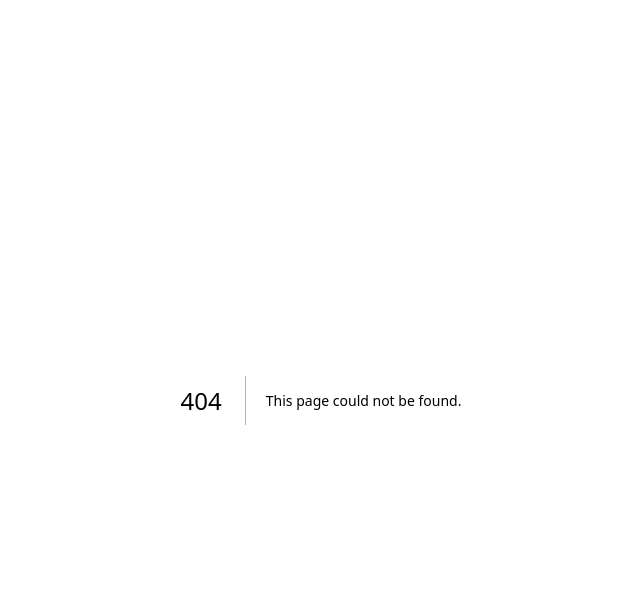
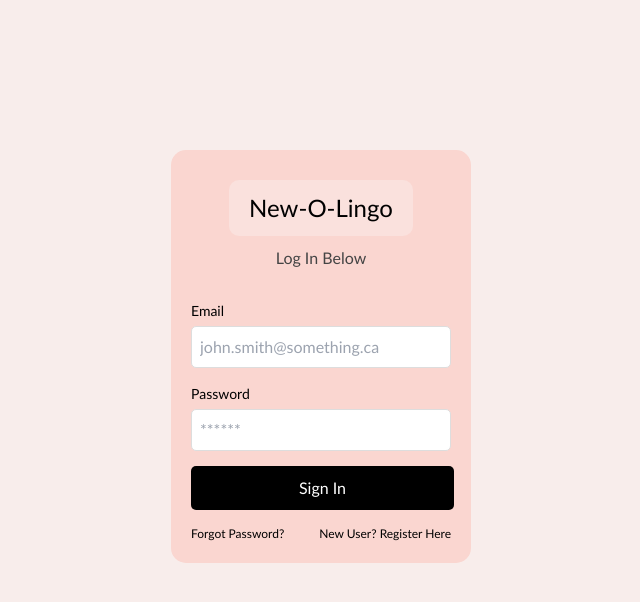
Before and after one commit to umayaush/Hackathon2024, a Next.js app in the folder my-app/: page /login in a window 1280 px wide. Before the commit this address had no page. Shown: the top 602 px of the page, without its empty margins (319-959 px from the left). Built offline with nearby package versions, Linux system fonts and the light colour scheme.

Commit message:
combined login pages

```diff
--- /dev/null
+++ b/my-app/app/forgotpassinput/page.js
@@ -0,0 +1,26 @@
+import React from 'react';
+import styles from './page.module.css'; // Import the CSS module
+import Link from "next/link";
+
+
+function forgotPass(){
+    return (
+
+    <div className={styles['forgot-pass-container']}>
+      <h1 className={styles['forgot-pass-title']}>New-O-Lingo</h1>
+      <p className={styles['forgot-pass-subtitle']}>Forgot Password?</p>
+
+    <div className={styles['forgot-pass-form']}>
+    <label htmlFor="email">Please enter your email below to recover your password:</label>
+    <input type='email' id='email' placeholder='john.smith@something.com'/>
+    </div>
+
+    <div>
+    <Link href='./forgotpassoutput'>
+        <button className={styles['forgot-input-button']}>Recover Your Password</button>
+    </Link>
+    </div>
+    </div>
+    );
+}
+export default forgotPass;
--- /dev/null
+++ b/my-app/app/forgotpassinput/page.module.css
@@ -0,0 +1,87 @@
+/* Title Box */
+.forgot-pass-title {
+  font-size: 24px;
+  color: #000;
+  margin: 10px 0;
+  padding: 10px 20px; /* Add padding to create space around the text */
+  background-color: #FAE1DD; /* White background for the rectangle */
+  border-radius: 10px; /* Rounded corners for the rectangle */
+}
+
+/* Other styles remain the same */
+.forgot-pass-container {
+  display: flex;
+  flex-direction: column;
+  align-items: center;
+  justify-content: center;
+  background-color: #fad6d0; /* light pink */
+  padding: 20px;
+  border-radius: 15px;
+  position: relative;
+  top: 150px; /* Shift the container down by 150px */
+  width: 350px;
+  height: 300px;
+  margin: auto;
+}
+
+.forgot-pass-subtitle {
+  font-size: 16px;
+  color: #444;
+  margin-bottom: 20px;
+}
+
+.forgot-pass-form {
+  width: 100%;
+  display: flex;
+  flex-direction: column;
+  align-items: flex-start;
+}
+
+.forgot-pass-form label {
+  font-size: 14px;
+  color: #000;
+  margin-top: 10px;
+}
+
+.forgot-pass-form input {
+  width: 100%;
+  padding: 8px;
+  margin: 5px 0;
+  border-radius: 5px;
+  margin-bottom: 15px;
+  border: 1px solid #ddd;
+}
+
+.forgot-pass-button {
+  width: 263px;
+  padding: 10px;
+  background-color: #000;
+  color: #fff;
+  border: none;
+  border-radius: 5px;
+  margin-top: 10px;
+  cursor: pointer;
+}
+
+.forgot-pass-links {
+  display: flex;
+  justify-content: space-between;
+  width: 100%;
+  margin-top: 15px;
+}
+
+.forgot-pass-links a {
+  font-size: 12px;
+  color: #000;
+  text-decoration: none;
+}
+.forgot-input-button {
+  width: 263px;
+  padding: 10px;
+  background-color: #000;
+  color: #fff;
+  border: none;
+  border-radius: 5px;
+  margin-top: 10px;
+  cursor: pointer;
+}
--- /dev/null
+++ b/my-app/app/forgotpassoutput/page.js
@@ -0,0 +1,25 @@
+import React from 'react';
+import styles from './page.module.css'; // Import the CSS module
+import Link from "next/link";
+
+function forgotPassOut(){
+    return(
+
+    <div className={styles['forgot-out-container']}>
+      <h1 className={styles['forgot-out-title']}>New-O-Lingo</h1>
+      <p className={styles['forgot-out-subtitle']}>Forgot Password?</p>
+
+    <div className={styles['forgot-out']}>
+        <h2>Your Password is: </h2>
+    </div>
+
+    <div>
+    <Link href='./login'>
+        <button className={styles['forgot-out-button']}>Log In</button>
+    </Link>
+    </div>
+    </div>
+
+    );
+}
+export default forgotPassOut;
--- /dev/null
+++ b/my-app/app/forgotpassoutput/page.module.css
@@ -0,0 +1,56 @@
+/* Title Box */
+.forgot-out-title {
+    font-size: 24px;
+    color: #000;
+    margin: 10px 0;
+    padding: 10px 20px; /* Add padding to create space around the text */
+    background-color: #FAE1DD; /* White background for the rectangle */
+    border-radius: 10px; /* Rounded corners for the rectangle */
+  }
+
+  /* Other styles remain the same */
+  .forgot-out-container {
+    display: flex;
+    flex-direction: column;
+    align-items: center;
+    justify-content: center;
+    background-color: #fad6d0; /* light pink */
+    padding: 20px;
+    border-radius: 15px;
+    position: relative;
+    top: 150px; /* Shift the container down by 150px */
+    width: 350px;
+    height: 300px;
+    margin: auto;
+  }
+
+  .forgot-out-subtitle {
+    font-size: 16px;
+    color: #444;
+    margin-bottom: 20px;
+  }
+
+  .forgot-out-form {
+    width: 100%;
+    display: flex;
+    flex-direction: column;
+    align-items: flex-start;
+  }
+
+  .forgot-out {
+    font-size: 18px;
+    color: #000;
+    margin-top: 10px;
+    font-weight: bold;
+  }
+
+  .forgot-out-button {
+    width: 263px;
+    padding: 10px;
+    background-color: #000;
+    color: #fff;
+    border: none;
+    border-radius: 5px;
+    margin-top: 10px;
+    cursor: pointer;
+  }
--- a/my-app/app/globals.css
+++ b/my-app/app/globals.css
@@ -9,8 +9,8 @@
 
 @media (prefers-color-scheme: dark) {
   :root {
-    --background: #0a0a0a;
-    --foreground: #ededed;
+    --background: #F8EDEB;
+    --foreground: #171717;
   }
 }
 
@@ -24,3 +24,15 @@ h1 {
   font-size: 40px;
   padding-left: 40px;
 }
+
+.login-button {
+  width: 250px;
+  padding: 10px;
+  background-color: #000;
+  color: #fff;
+  border: none;
+  border-radius: 5px;
+  margin-top: 58px;
+  margin-left: 350px;
+  cursor: pointer;
+}
--- /dev/null
+++ b/my-app/app/login/page.js
@@ -0,0 +1,37 @@
+import React from 'react';
+import styles from './page.module.css'; // Import the CSS module
+import Link from "next/link";
+
+function Login() {
+  return (
+    <div className={styles['login-container']}>
+      <h1 className={styles['login-title']}>New-O-Lingo</h1>
+      <p className={styles['login-subtitle']}>Log In Below</p>
+
+      <div className={styles['login-form']}>
+        <label htmlFor="email">Email</label>
+        <input type="email" id="email" placeholder="john.smith@something.ca" />
+
+        <label htmlFor="password">Password</label>
+        <input type="password" id="password" placeholder="******" />
+
+
+        <Link href="./dashboard">
+        <button className={styles['login-button']}>Sign In</button>
+
+      </Link>
+
+        <div className={styles['login-links']}>
+        <Link href="./forgotpassinput">
+  <button className={styles['forgot-pass-button']}>Forgot Password?</button>
+</Link>
+          <Link href="./newuser">
+  <button className={styles['new-user-button']}>New User? Register Here</button>
+</Link>
+        </div>
+      </div>
+    </div>
+  );
+}
+
+export default Login;
--- /dev/null
+++ b/my-app/app/login/page.module.css
@@ -0,0 +1,75 @@
+/* Title Box */
+.login-title {
+    font-size: 24px;
+    color: #000;
+    margin: 10px 0;
+    padding: 10px 20px; /* Add padding to create space around the text */
+    background-color: #FAE1DD; /* White background for the rectangle */
+    border-radius: 10px; /* Rounded corners for the rectangle */
+  }
+
+  /* Other styles remain the same */
+  .login-container {
+    display: flex;
+    flex-direction: column;
+    align-items: center;
+    justify-content: center;
+    background-color: #fad6d0; /* light pink */
+    padding: 20px;
+    border-radius: 15px;
+    position: relative;
+    top: 150px; /* Shift the container down by 50px */
+    width: 300px;
+    margin: auto;
+  }
+
+  .login-subtitle {
+    font-size: 16px;
+    color: #444;
+    margin-bottom: 20px;
+  }
+
+  .login-form {
+    width: 100%;
+    display: flex;
+    flex-direction: column;
+    align-items: flex-start;
+  }
+
+  .login-form label {
+    font-size: 14px;
+    color: #000;
+    margin-top: 10px;
+  }
+
+  .login-form input {
+    width: 100%;
+    padding: 8px;
+    margin: 5px 0;
+    border-radius: 5px;
+    border: 1px solid #ddd;
+  }
+
+  .login-button {
+    width: 263px;
+    padding: 10px;
+    background-color: #000;
+    color: #fff;
+    border: none;
+    border-radius: 5px;
+    margin-top: 10px;
+    cursor: pointer;
+  }
+
+  .login-links {
+    display: flex;
+    justify-content: space-between;
+    width: 100%;
+    margin-top: 15px;
+  }
+
+  .login-links a {
+    font-size: 12px;
+    color: #000;
+    text-decoration: none;
+  }
--- /dev/null
+++ b/my-app/app/newuser/page.js
@@ -0,0 +1,30 @@
+import React from "react";
+import styles from './page.module.css';
+import Link from "next/link";
+
+function Registration (){
+    return(
+        <div className={styles['registration-container']}>
+        <h1 className={styles['registration-title']}>New-O-Lingo</h1>
+        <p className={styles['registration-subtitle']}>New User Registration</p>
+
+        <div className={styles['registration-form']}>
+          <label htmlFor="name">Name</label>
+          <input type="name" id="name" placeholder="John Smith" />
+
+          <label htmlFor="email">Email</label>
+          <input type="email" id="email" placeholder="john.smith@something.com" />
+
+          <label htmlFor="password">Password</label>
+          <input type="password" id="password" placeholder="******" />
+
+          <Link href="./login">
+        <button className={styles['registration-button']}>Register</button>
+
+      </Link>
+        </div>
+      </div>
+
+    );
+}
+export default Registration;
--- /dev/null
+++ b/my-app/app/newuser/page.module.css
@@ -0,0 +1,75 @@
+/* Title Box */
+.registration-title {
+    font-size: 24px;
+    color: #000;
+    margin: 10px 0;
+    padding: 10px 20px; /* Add padding to create space around the text */
+    background-color: #FAE1DD; /* White background for the rectangle */
+    border-radius: 10px; /* Rounded corners for the rectangle */
+  }
+
+  /* Other styles remain the same */
+  .registration-container {
+    display: flex;
+    flex-direction: column;
+    align-items: center;
+    justify-content: center;
+    background-color: #fad6d0; /* light pink */
+    padding: 20px;
+    border-radius: 15px;
+    position: relative;
+    top: 150px; /* Shift the container down by 50px */
+    width: 300px;
+    margin: auto;
+  }
+
+  .registration-subtitle {
+    font-size: 16px;
+    color: #444;
+    margin-bottom: 20px;
+  }
+
+  .registration-form {
+    width: 100%;
+    display: flex;
+    flex-direction: column;
+    align-items: flex-start;
+  }
+
+  .registration-form label {
+    font-size: 14px;
+    color: #000;
+    margin-top: 10px;
+  }
+
+  .registration-form input {
+    width: 100%;
+    padding: 8px;
+    margin: 5px 0;
+    border-radius: 5px;
+    border: 1px solid #ddd;
+  }
+
+  .registration-button {
+    width: 263px;
+    padding: 10px;
+    background-color: #000;
+    color: #fff;
+    border: none;
+    border-radius: 5px;
+    margin-top: 10px;
+    cursor: pointer;
+  }
+
+  .registration-links {
+    display: flex;
+    justify-content: space-between;
+    width: 100%;
+    margin-top: 15px;
+  }
+
+  .registration-links a {
+    font-size: 12px;
+    color: #000;
+    text-decoration: none;
+  }
--- a/my-app/app/page.js
+++ b/my-app/app/page.js
@@ -1,18 +1,9 @@
 import Link from "next/link";
+import Login from './login/page'
 export default function Page() {
   return (
     <main>
-      {/* Title */}
-      <h1>
-        Welcome to App Name
-      </h1>
-
-      {/* Button (has some Tailwind CSS) */}
-      <Link href="./dashboard">
-        <button className=" bg-rose-400">
-          Login
-        </button>
-      </Link>
+      <Login/>
 
     </main>
   );
```
